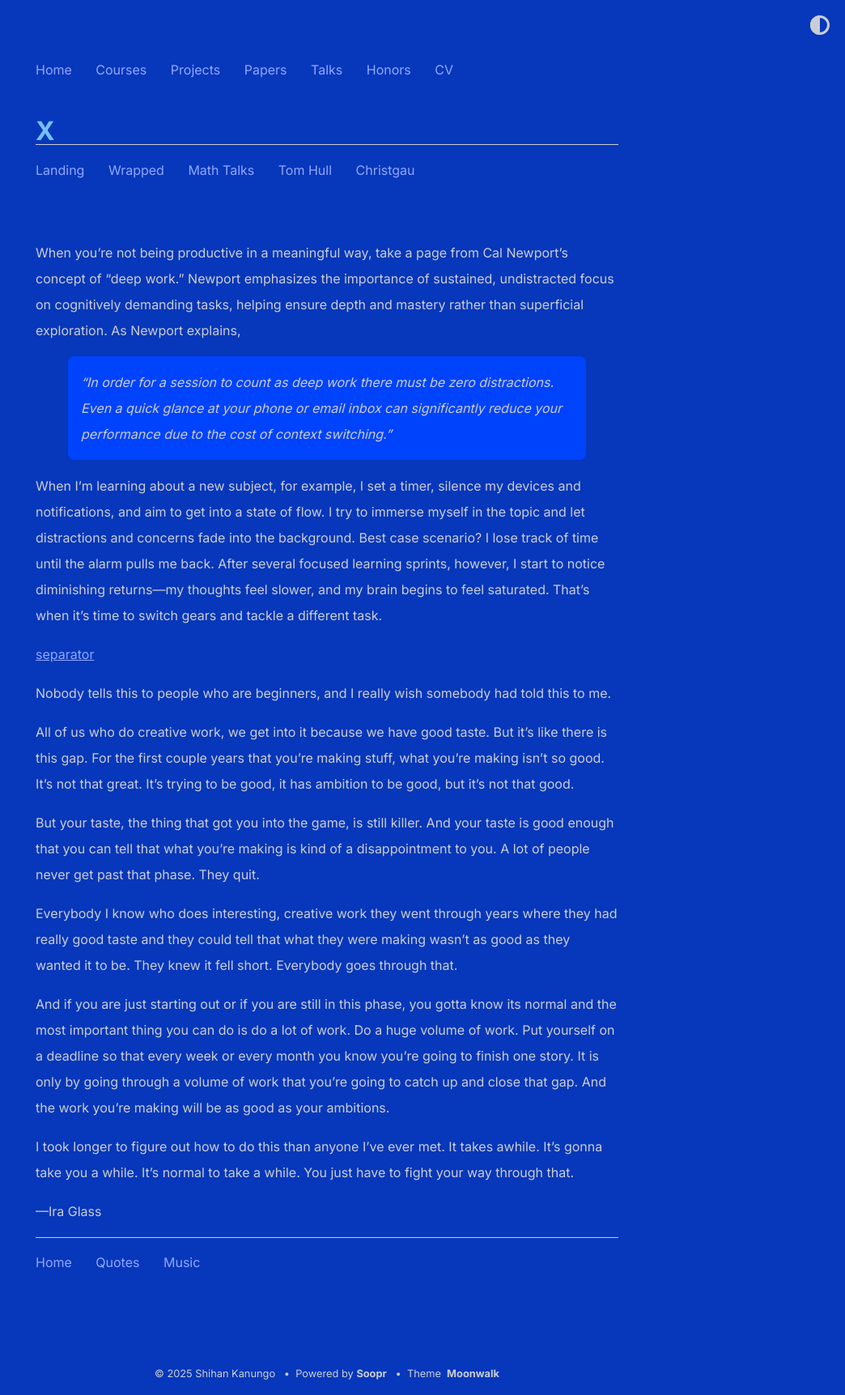
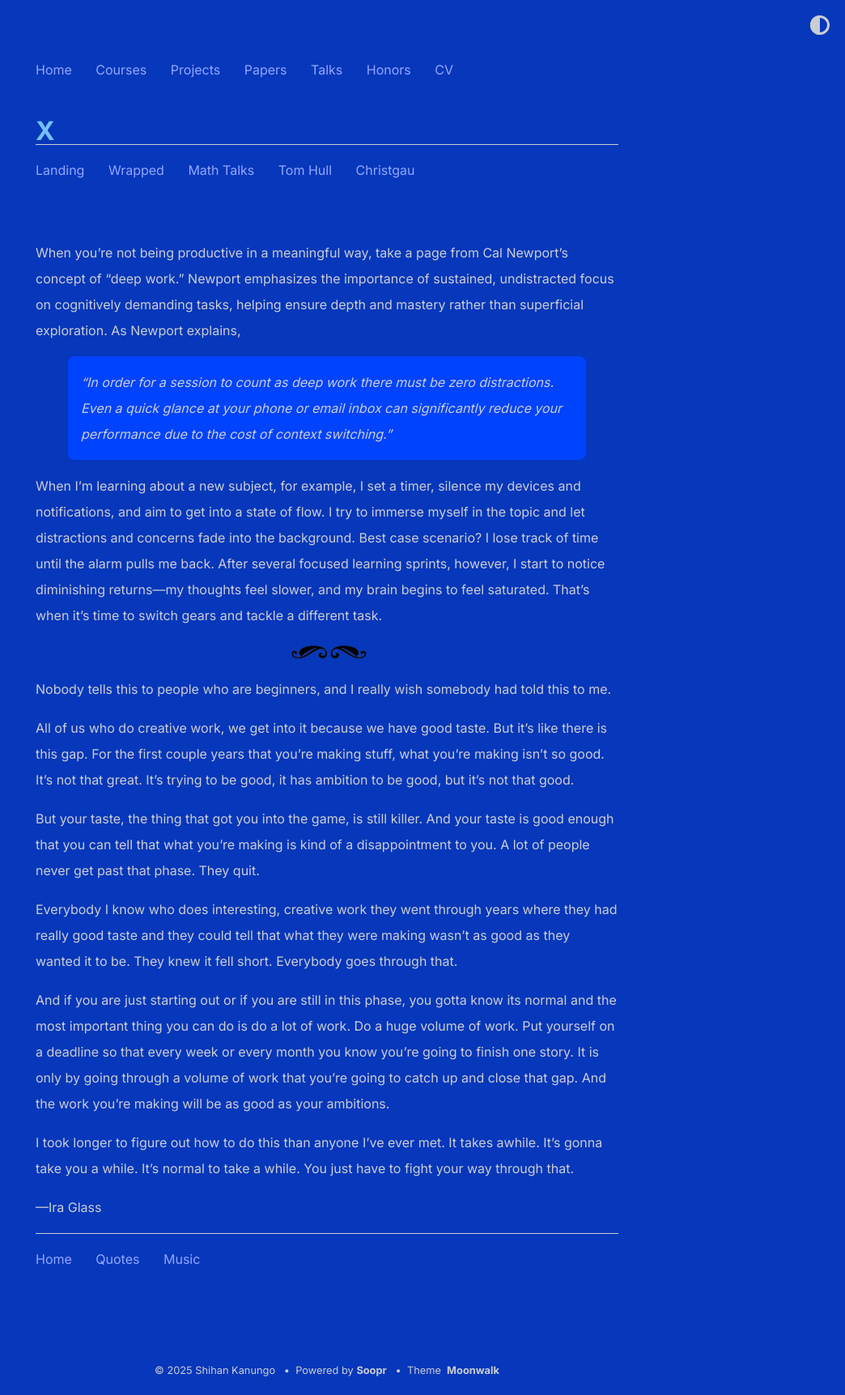
Before and after one commit to shihankanungo/shihankanungo.github.io, a Jekyll site: the page built from x.md, in a window 1280 px wide. Shown: the whole page at 81% size, without its empty margins (236-1280 px from the left). Built offline with Jekyll 4.4.1, drawn with Linux system fonts in a browser that asks for light colours.

Commit message:
Update x.md

```diff
--- a/x.md
+++ b/x.md
@@ -9,7 +9,7 @@ When you're not being productive in a meaningful way, take a page from Cal Newpo
 
 When I’m learning about a new subject, for example, I set a timer, silence my devices and notifications, and aim to get into a state of flow. I try to immerse myself in the topic and let distractions and concerns fade into the background. Best case scenario? I lose track of time until the alarm pulls me back. After several focused learning sprints, however, I start to notice diminishing returns—my thoughts feel slower, and my brain begins to feel saturated. That’s when it’s time to switch gears and tackle a different task.
 
-[separator](images/sep.png)
+![separator](images/sep.png)
 
 Nobody tells this to people who are beginners, and I really wish somebody had told this to me.
 
```
